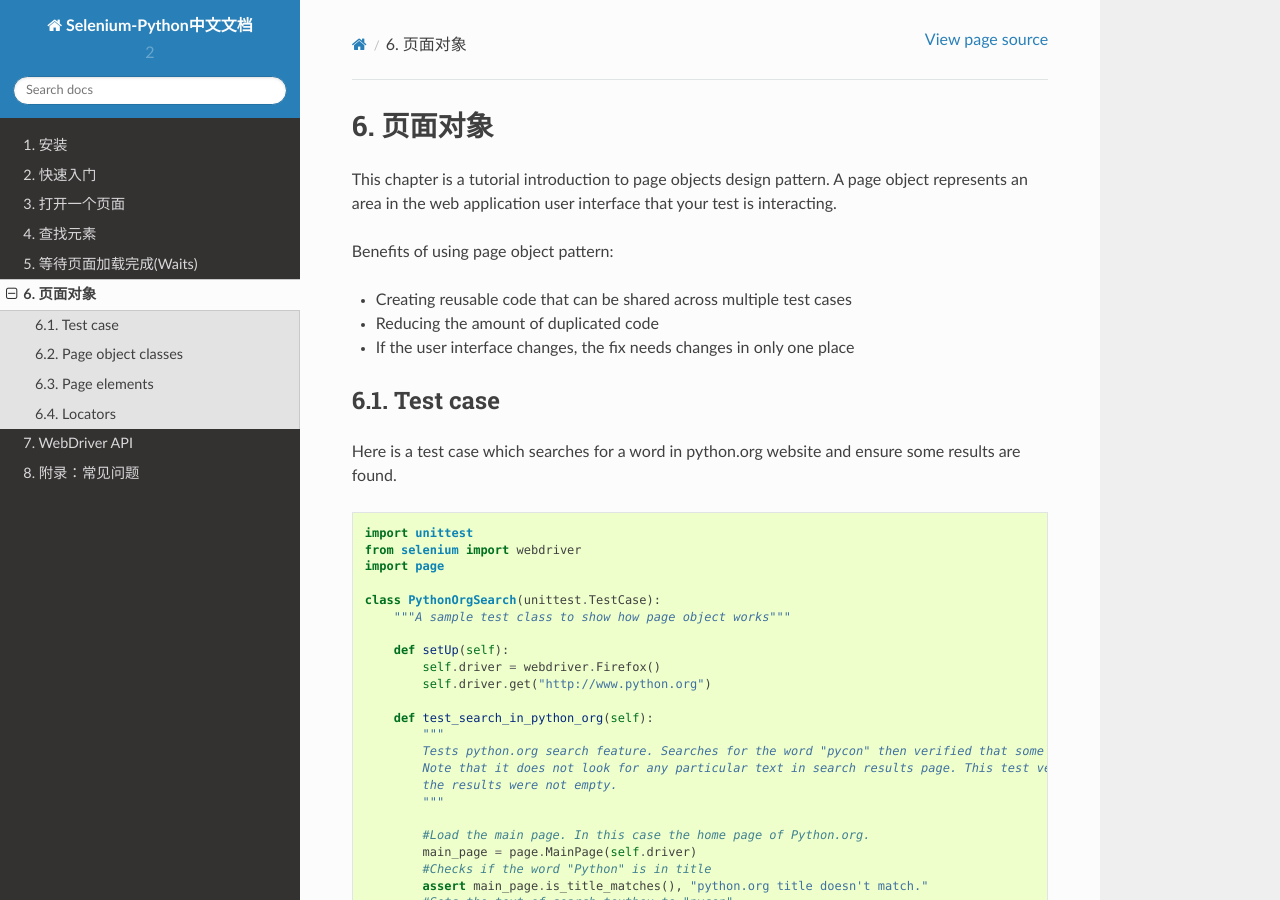
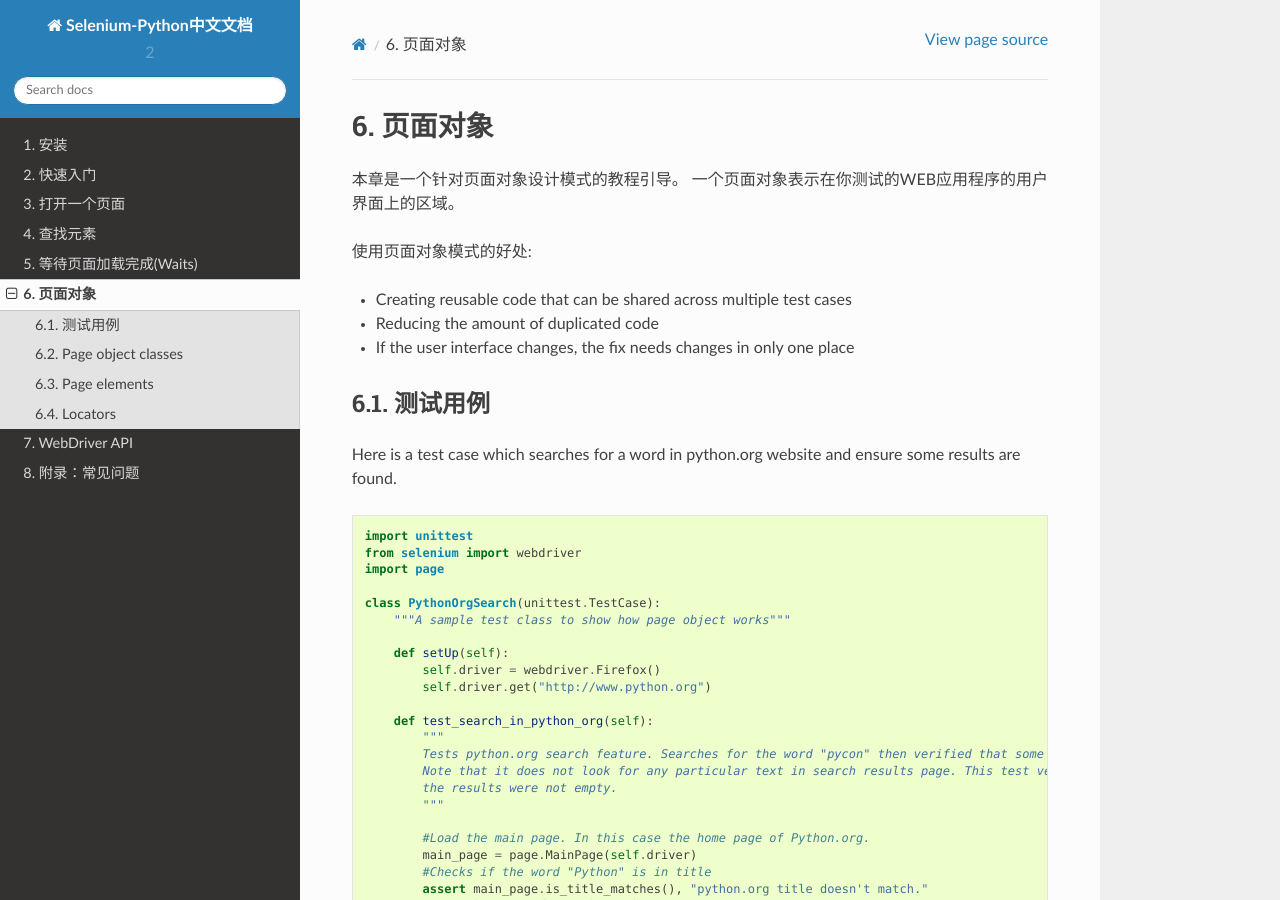
Before and after one commit to caoruiy/selenium-python-docs-zh, a Sphinx documentation site: the page built from source/page-objects.rst, in a window 1280 px wide and 900 px high. Built offline with Sphinx 7.4.7 and the Read the Docs theme 2.0.0, drawn with Linux system fonts in a browser that asks for light colours.

Commit message:
Update page-objects.rst

```diff
--- a/source/page-objects.rst
+++ b/source/page-objects.rst
@@ -3,18 +3,17 @@
 页面对象
 ========
 
-This chapter is a tutorial introduction to page objects design
-pattern.  A page object represents an area in the web application user
-interface that your test is interacting.
+本章是一个针对页面对象设计模式的教程引导。
+一个页面对象表示在你测试的WEB应用程序的用户界面上的区域。
 
-Benefits of using page object pattern:
+使用页面对象模式的好处:
 
 * Creating reusable code that can be shared across multiple test cases
 * Reducing the amount of duplicated code
 * If the user interface changes, the fix needs changes in only one place
 
 
-Test case
+测试用例
 ~~~~~~~~~
 
 Here is a test case which searches for a word in python.org website
```
